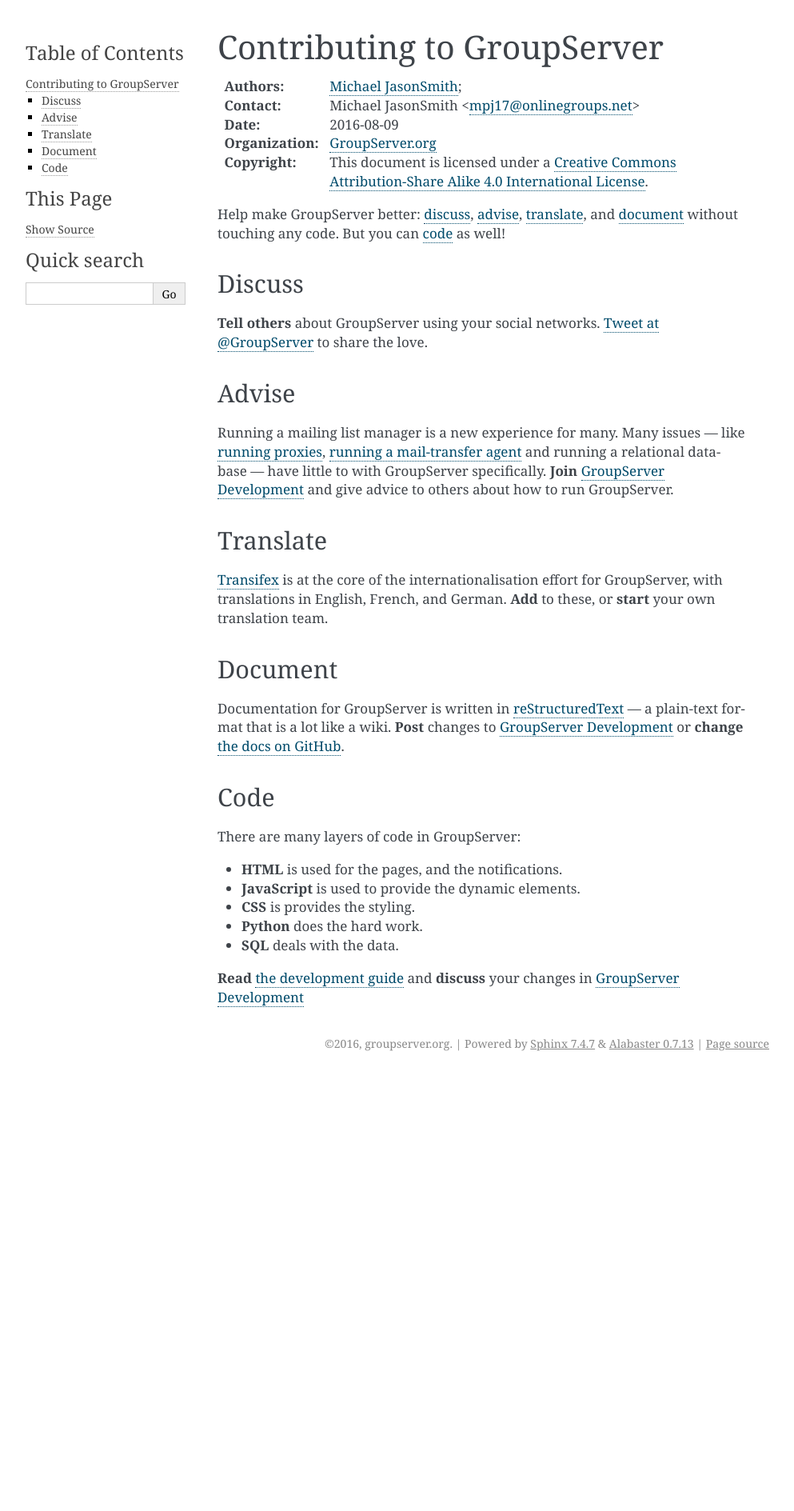
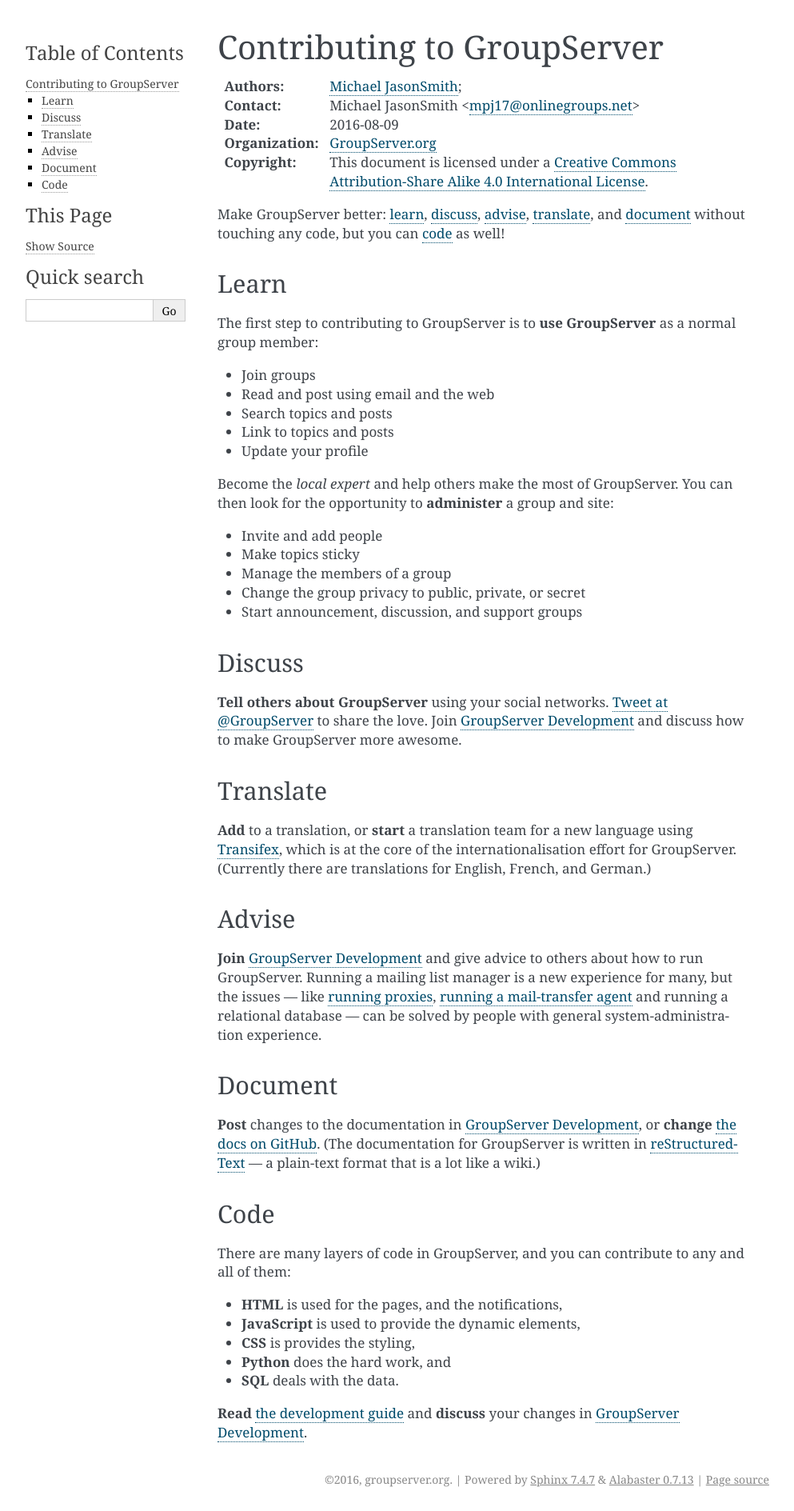
Before and after one commit to groupserver/buildout, a Sphinx documentation site: the page built from docs/CONTRIBUTING.rst, in a window 1280 px wide. Shown: the whole page at 80% size, without its empty margins (148-1141 px from the left). Built offline with Sphinx 7.4.7, drawn with Linux system fonts in a browser that asks for light colours; before the commit the page ends 1344 px from its top, so only the background shows below that.

Commit message:
Adding to the Contributing documentation

```diff
--- a/docs/CONTRIBUTING.rst
+++ b/docs/CONTRIBUTING.rst
@@ -15,61 +15,91 @@
 ..  _Creative Commons Attribution-Share Alike 4.0 International License:
     https://creativecommons.org/licenses/by-sa/4.0/
 
-Help make GroupServer better: discuss_, advise_, translate_, and
-document_ without touching any code. But you can code_ as well!
+Make GroupServer better: learn_, discuss_, advise_, translate_,
+and document_ without touching any code, but you can code_ as
+well!
+
+.. index:: !Local expert
+
+Learn
+=====
+
+The first step to contributing to GroupServer is to **use
+GroupServer** as a normal group member:
+
+* Join groups
+* Read and post using email and the web
+* Search topics and posts
+* Link to topics and posts
+* Update your profile
+
+Become the *local expert* and help others make the most of
+GroupServer. You can then look for the opportunity to
+**administer** a group and site:
+
+* Invite and add people
+* Make topics sticky
+* Manage the members of a group
+* Change the group privacy to public, private, or secret
+* Start announcement, discussion, and support groups
 
 .. index:: !Twitter
 
 Discuss
 =======
 
-**Tell others** about GroupServer using your social
+**Tell others about GroupServer** using your social
 networks. `Tweet at @GroupServer
-<https://twitter.com/groupserver>`_ to share the love.
-
-Advise
-======
-
-Running a mailing list manager is a new experience for many. Many
-issues — like :doc:`running proxies <proxy-configure>`,
-:doc:`running a mail-transfer agent <postfix-configure>` and
-running a relational database — have little to with GroupServer
-specifically. **Join** `GroupServer Development`_ and give advice
-to others about how to run GroupServer.
+<https://twitter.com/groupserver>`_ to share the love. Join
+`GroupServer Development`_ and discuss how to make GroupServer
+more awesome.
 
 .. index:: Internationalisation, i18n, Localisation, l10n, Transifex
 
 Translate
 =========
 
-Transifex_ is at the core of the internationalisation effort for
-GroupServer, with translations in English, French, and
-German. **Add** to these, or **start** your own translation team.
+**Add** to a translation, or **start** a translation team for a
+new language using Transifex_, which is at the core of the
+internationalisation effort for GroupServer. (Currently there are
+translations for English, French, and German.)
+
+Advise
+======
+
+**Join** `GroupServer Development`_ and give advice to others
+about how to run GroupServer. Running a mailing list manager is a
+new experience for many, but the issues — like :doc:`running
+proxies <proxy-configure>`, :doc:`running a mail-transfer agent
+<postfix-configure>` and running a relational database — can be
+solved by people with general system-administration experience.
 
 .. index:: Documentation, reStructuredText
 
 Document
 ========
 
-Documentation for GroupServer is written in reStructuredText_ — a
-plain-text format that is a lot like a wiki. **Post** changes to
-`GroupServer Development`_ or **change** `the docs on GitHub`_.
+**Post** changes to the documentation in `GroupServer
+Development`_, or **change** `the docs on GitHub`_. (The
+documentation for GroupServer is written in reStructuredText_ — a
+plain-text format that is a lot like a wiki.)
 
 .. index:: Development
 
 Code
 ====
 
-There are many layers of code in GroupServer:
+There are many layers of code in GroupServer, and you can
+contribute to any and all of them:
 
-* **HTML** is used for the pages, and the notifications.
-* **JavaScript** is used to provide the dynamic elements.
-* **CSS** is provides the styling.
-* **Python** does the hard work.
+* **HTML** is used for the pages, and the notifications,
+* **JavaScript** is used to provide the dynamic elements,
+* **CSS** is provides the styling,
+* **Python** does the hard work, and
 * **SQL** deals with the data.
 
 **Read** :doc:`the development guide <development>` and
-**discuss** your changes in `GroupServer Development`_
+**discuss** your changes in `GroupServer Development`_.
 
 ..  _GroupServer.org: http://groupserver.org/
 
--- a/docs/index.rst
+++ b/docs/index.rst
@@ -11,9 +11,9 @@
    proxy-configure
    cron
    webhook
+   CONTRIBUTING
    translations
    development
-   CONTRIBUTING
    groupserver-uninstall
    faq
    release-notes
```
